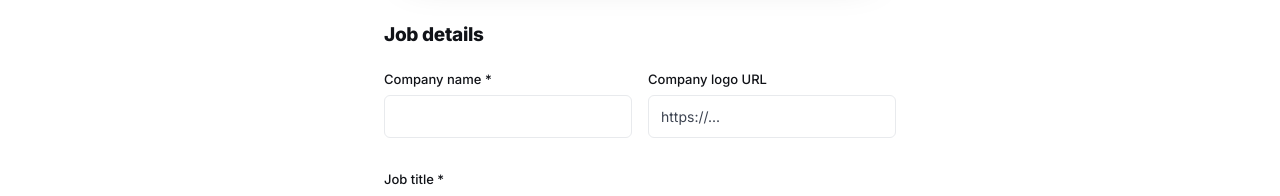
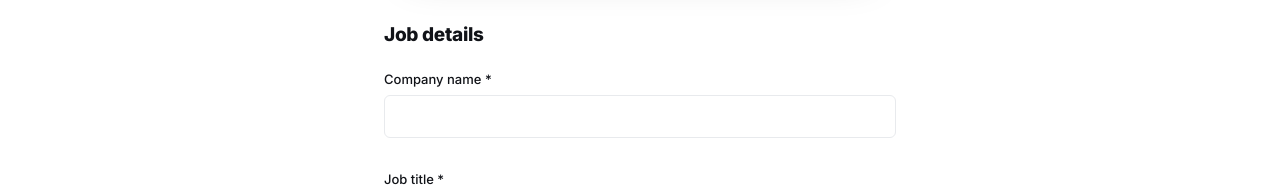
Before and after one commit to MangoRemote/mango-remote, a Next.js app: page /post-a-job in a window 1280 px wide. Shown: the part 742-938 px from the top of the page. Built offline with nearby package versions, Linux system fonts and the light colour scheme; no server answers.

Commit message:
Remove company logo URL field from Post a Job form

```diff
--- a/app/post-a-job/page.tsx
+++ b/app/post-a-job/page.tsx
@@ -70,15 +70,9 @@ export default function PostAJobPage() {
       <h2 className="post-job-form-heading">Job details</h2>
 
       <form onSubmit={handleSubmit} style={{ display: 'flex', flexDirection: 'column', gap: 16 }}>
-        <div className="form-row">
-          <div className="form-group">
-            <label>Company name *</label>
-            <input className="form-input" value={form.company_name} onChange={e => set('company_name', e.target.value)} required />
-          </div>
-          <div className="form-group">
-            <label>Company logo URL</label>
-            <input className="form-input" type="url" value={form.logo_url} onChange={e => set('logo_url', e.target.value)} placeholder="https://..." />
-          </div>
+        <div className="form-group">
+          <label>Company name *</label>
+          <input className="form-input" value={form.company_name} onChange={e => set('company_name', e.target.value)} required />
         </div>
 
         <div className="form-group">
```
